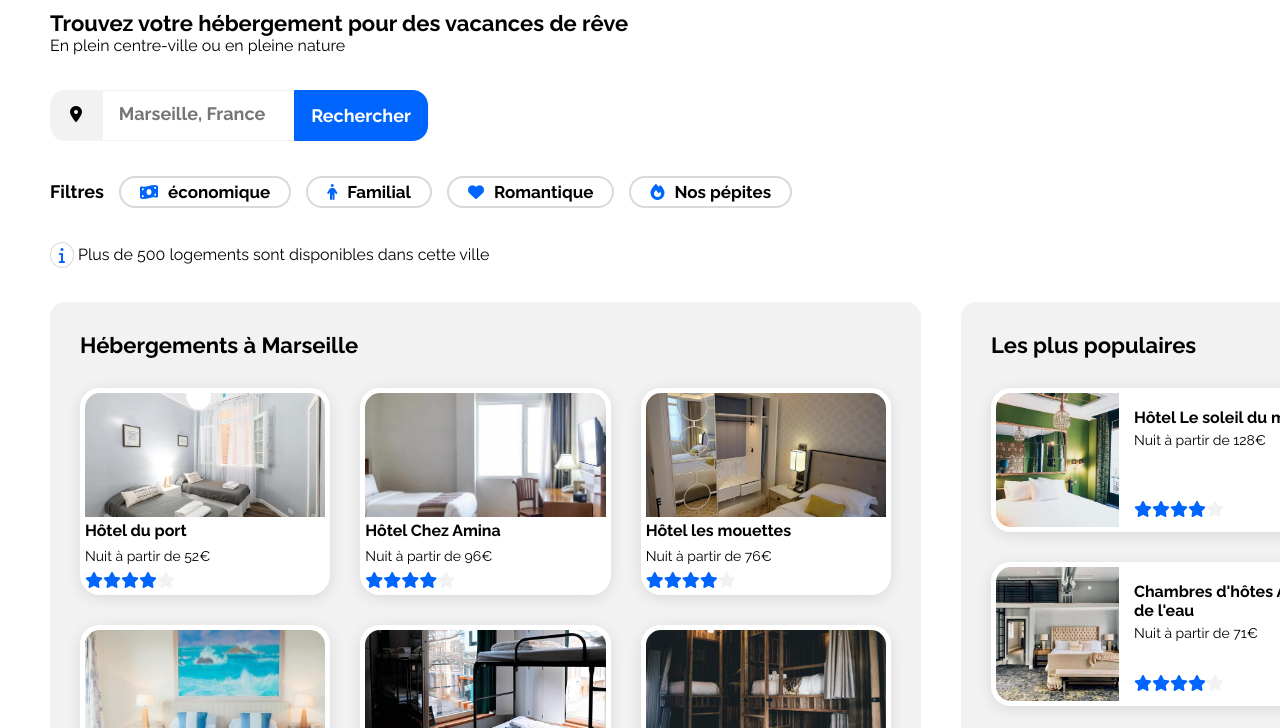
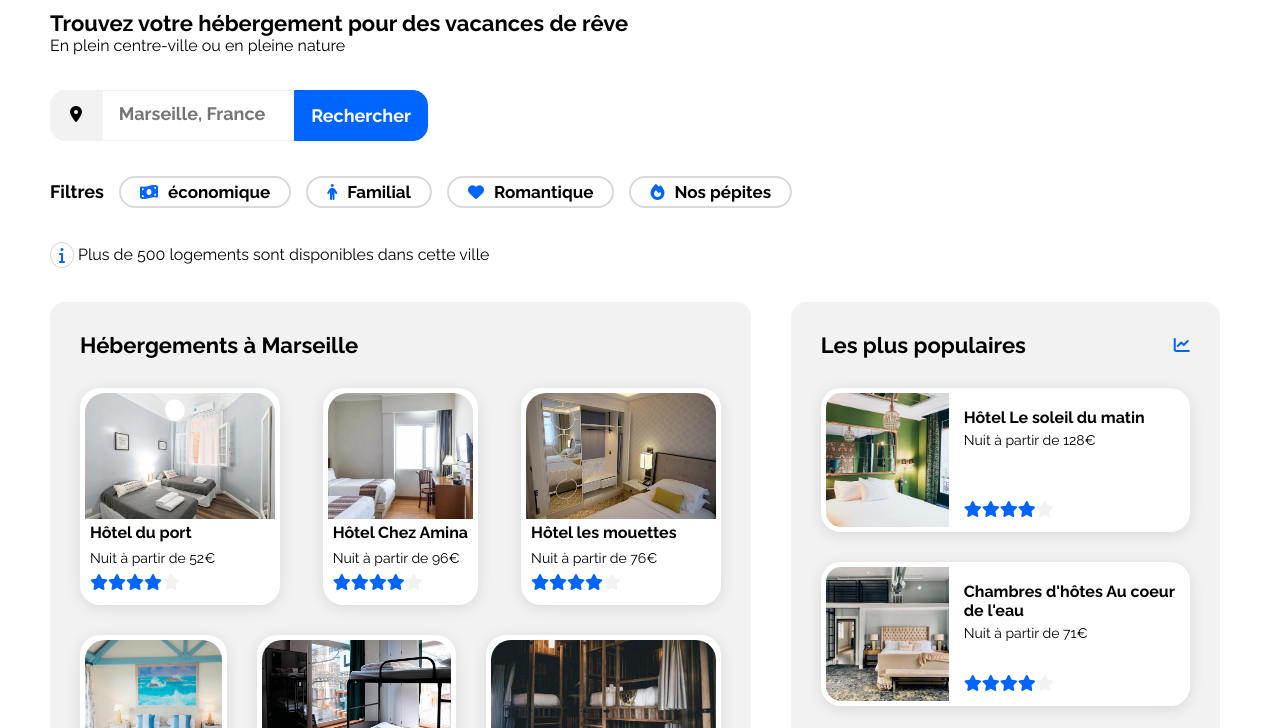
Before and after one commit to ElieKillian/Projet-3, a plain HTML site: page Index.html in a window 1280 px wide. Shown: the part 72-800 px from the top of the page. Drawn offline with Linux system fonts and the light colour scheme.

Commit message:
14/03/23

```diff
--- a/style.css
+++ b/style.css
@@ -225,6 +225,7 @@ input[type=submit]{
 }
 .align-cards-lodgings{
     display: flex;
+    justify-content: space-between;
     padding: 0rem;
     gap: 3rem;
     /* width: 81.1rem;
@@ -233,31 +234,32 @@ input[type=submit]{
 .cards-lodgings {
     display: flex;
     flex-direction: column;
-    width: calc((100%+3rem)/3); /*25.033rem; */
+    /* min-width: calc((100%+3rem)/3); 25.033rem; */
+    min-width: calc((100%-30px)/3);
     height: 20.725rem;
     gap: 0.4rem;
     box-shadow: 0 3px 15px 0 rgba(0,0,0,0.1);
+    padding: 5px;
     border-radius: 20px;
     background: #FFFFFF;
   }
 .cards-lodgings img {
     object-fit: cover;
-    width: 24.033rem;
-    height: 12.4rem;
-    border-top: 5px solid #FFFFFF;
-    border-left: 5px solid #FFFFFF;
-    border-right: 5px solid #FFFFFF;
+    /* width: 24.033rem; */
+    max-width: 100%;
+    /* height: 12.4rem; */
+    max-height: 61%;
+    /* border: 5px solid #FFFFFF; */
     border-radius: 20px 20px 0px 0px;
   }
 .text-cards-lodgings {
     display: flex;
     flex-direction: column;
-    align-items: start;
-    gap: 0.8rem;
+    justify-content: space-between;
+    gap:0.8rem;
     margin: 0rem 0.5rem;
-    width: 24.033rem;
-    height: 6.425rem;
-    background: #FFFFFF;
+    /* width: 24.033rem;
+    height: 6.425rem; */
 }
 .pcards{
     font-style: normal;
@@ -415,7 +417,7 @@ footer{
 
 /* Téléphone */
 
-@media all and (max-width:724px){
+@media all and (max-width:767px){
     header{
         flex-direction: column;
         align-items: center;
```
